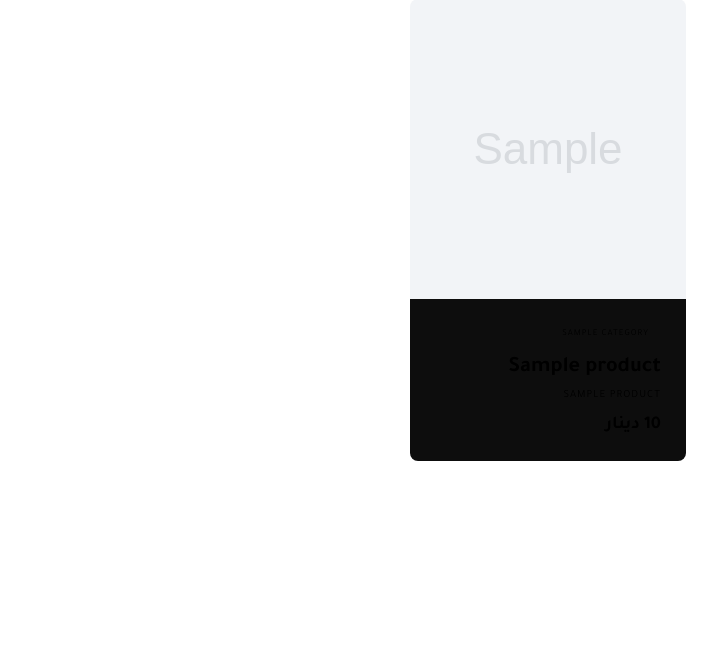
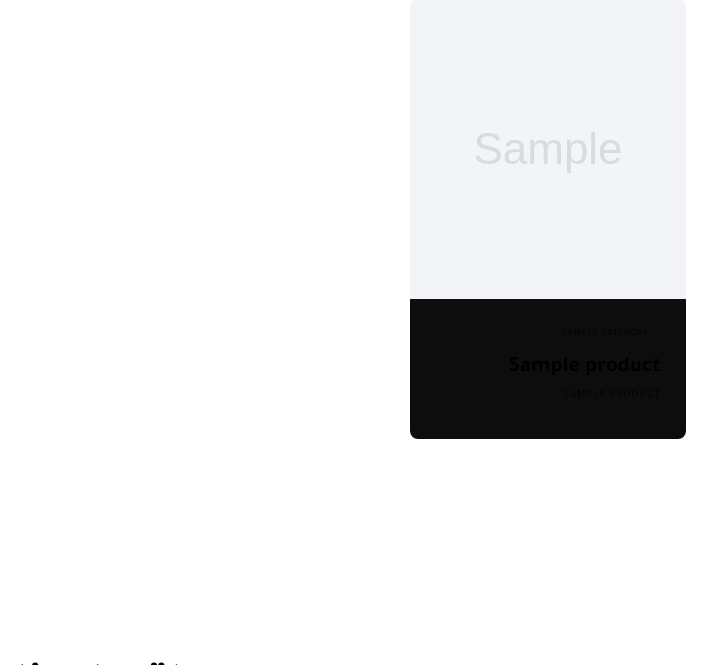
Before and after one commit to mohammadkazem123456-spec/summer, a Django app: page / in a window 1280 px wide. Shown: the part 2489-3154 px from the top of the page, without its empty margins (544-1261 px from the left). Run offline with Django 5.2, Linux system fonts and the light colour scheme; tables that the repository leaves empty hold one stand-in row (values such as "Sample post"); grey boxes marked "Sample" are stand-in pictures; some libraries are stand-ins or nearby versions.

```diff
--- a/summer/templates/index.html
+++ b/summer/templates/index.html
@@ -234,7 +234,7 @@
                 <p class="card-subtitle">{{ product.subtitle }}</p>
               {% endif %}
 
-              <p class="card-price">{{ product.price }} دينار</p>
+              {% comment %} <p class="card-price">{{ product.price }} دينار</p> {% endcomment %}
             </div>
           </a>
         {% endfor %}
```
Also changed, not shown: 1 other file.
